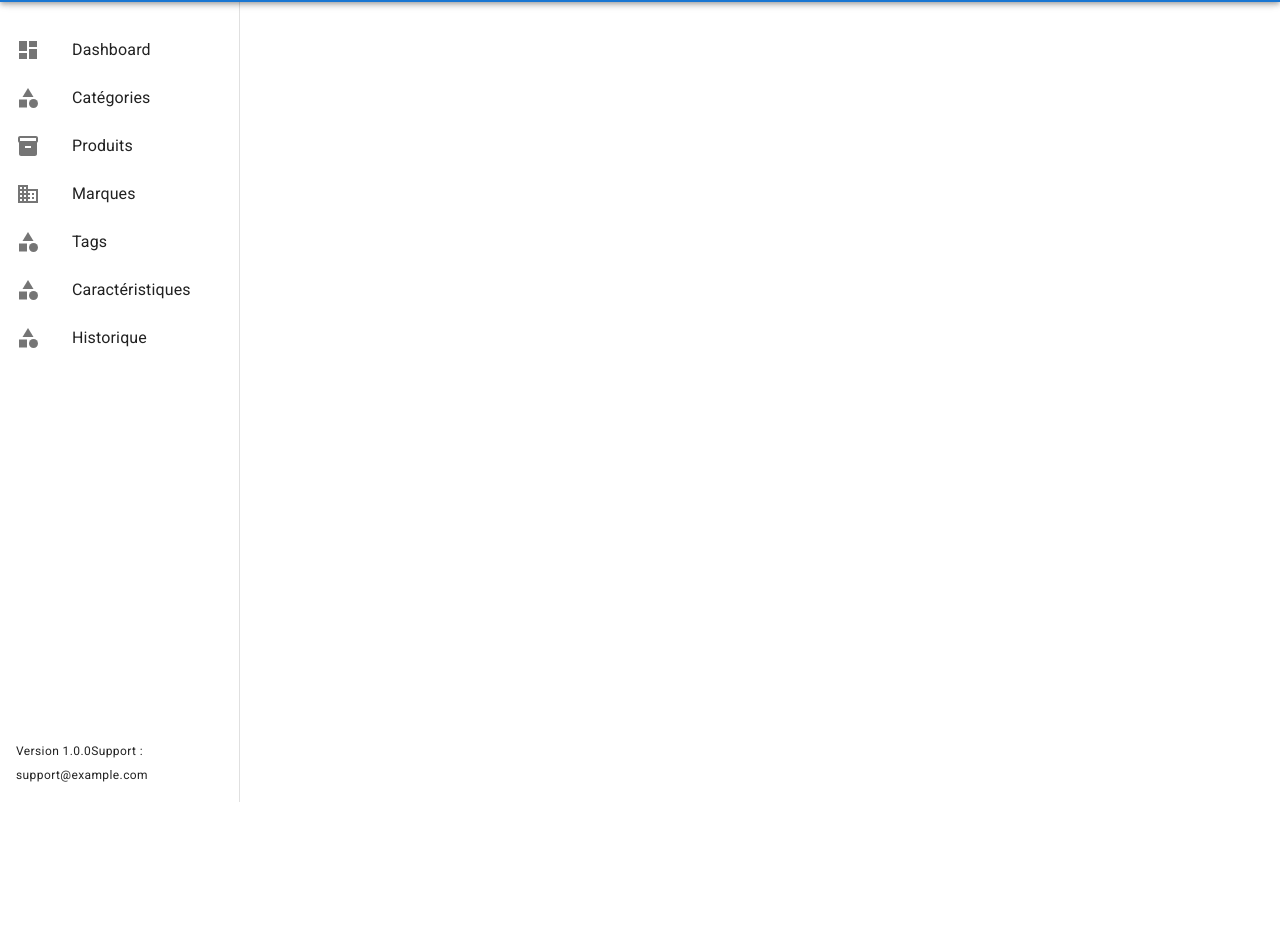
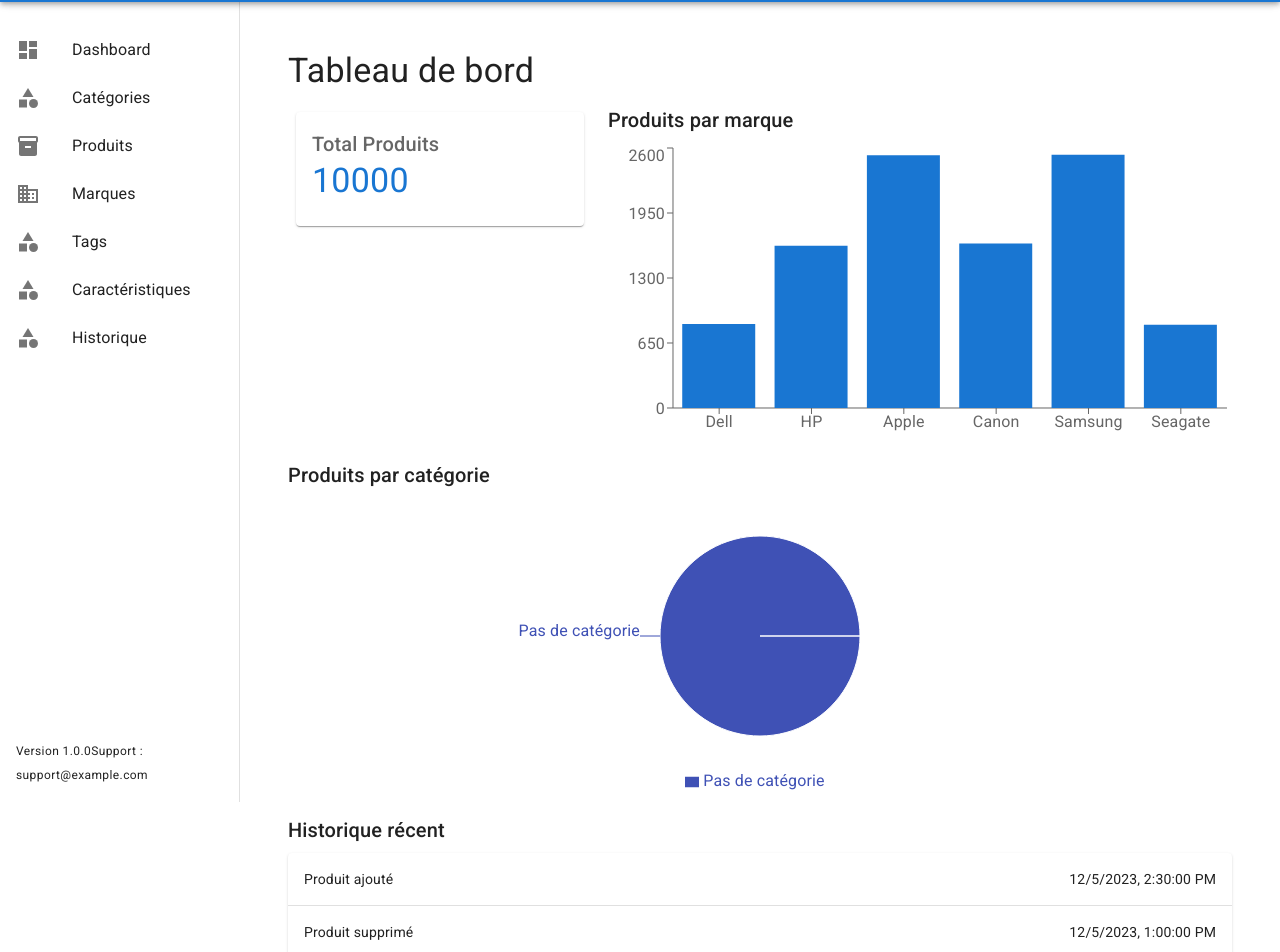
Before and after one commit to alexandreg67/pim, a React (Vite) app in the folder client/: page / in a window 1280 px wide. Shown: the part 62-1014 px from the top of the page. Before the commit the page ends 800 px from the top, so only its background shows below. Built offline with nearby package versions, Linux system fonts and the light colour scheme.

Commit message:
Implement dashboard components with charts and recent stats

```diff
--- a/client/package.json
+++ b/client/package.json
@@ -14,11 +14,12 @@
   "dependencies": {
     "@fontsource/roboto": "^5.0.0",
     "@mui/icons-material": "^5.16.9",
-    "@mui/material": "^5.13.0",
+    "@mui/material": "^5.16.9",
     "@mui/x-data-grid": "^6.9.0",
     "react": "^18.2.0",
     "react-dom": "^18.2.0",
-    "react-router-dom": "^7.0.2"
+    "react-router-dom": "^7.0.2",
+    "recharts": "^2.14.1"
   },
   "devDependencies": {
     "@emotion/babel-plugin": "^11.13.5",
--- /dev/null
+++ b/client/src/components/ProductsByBrandChart.tsx
@@ -0,0 +1,37 @@
+import Box from '@mui/material/Box';
+import Typography from '@mui/material/Typography';
+import React from 'react';
+import {
+  BarChart,
+  Bar,
+  XAxis,
+  YAxis,
+  Tooltip,
+  ResponsiveContainer,
+} from 'recharts';
+
+interface ProductsByBrandChartProps {
+  data: { categoryOrBrand: string; count: number }[];
+}
+
+const ProductsByBrandChart: React.FC<ProductsByBrandChartProps> = ({
+  data,
+}) => {
+  return (
+    <Box>
+      <Typography variant="h6" gutterBottom>
+        Produits par marque
+      </Typography>
+      <ResponsiveContainer width="100%" height={300}>
+        <BarChart data={data}>
+          <XAxis dataKey="categoryOrBrand" />
+          <YAxis />
+          <Tooltip />
+          <Bar dataKey="count" fill="#1976d2" />
+        </BarChart>
+      </ResponsiveContainer>
+    </Box>
+  );
+};
+
+export default ProductsByBrandChart;
--- /dev/null
+++ b/client/src/components/ProductsByCategoryChart.tsx
@@ -0,0 +1,54 @@
+import Box from '@mui/material/Box';
+import Typography from '@mui/material/Typography';
+import React from 'react';
+import {
+  PieChart,
+  Pie,
+  Cell,
+  Tooltip,
+  ResponsiveContainer,
+  Legend,
+} from 'recharts';
+
+interface ProductsByCategoryChartProps {
+  data: { categoryOrBrand: string; count: number }[];
+}
+
+const COLORS = ['#3f51b5', '#2196f3', '#f44336', '#4caf50'];
+
+const ProductsByCategoryChart: React.FC<ProductsByCategoryChartProps> = ({
+  data,
+}) => {
+  return (
+    <Box>
+      <Typography variant="h6" gutterBottom>
+        Produits par catégorie
+      </Typography>
+      <ResponsiveContainer width="100%" height={300}>
+        <PieChart>
+          <Pie
+            data={data}
+            dataKey="count"
+            nameKey="categoryOrBrand"
+            cx="50%"
+            cy="50%"
+            outerRadius={100}
+            fill="#8884d8"
+            label={(entry) => entry.categoryOrBrand}
+          >
+            {data.map((_, index) => (
+              <Cell
+                key={`cell-${index}`}
+                fill={COLORS[index % COLORS.length]}
+              />
+            ))}
+          </Pie>
+          <Tooltip />
+          <Legend />
+        </PieChart>
+      </ResponsiveContainer>
+    </Box>
+  );
+};
+
+export default ProductsByCategoryChart;
--- /dev/null
+++ b/client/src/components/RecentHistory.tsx
@@ -0,0 +1,54 @@
+import React from 'react';
+import {
+  Box,
+  Typography,
+  Table,
+  TableBody,
+  TableCell,
+  TableContainer,
+  TableRow,
+  Paper,
+} from '@mui/material';
+
+interface HistoryEntry {
+  action: string;
+  createdAt: string;
+}
+
+interface RecentHistoryProps {
+  history: HistoryEntry[];
+}
+
+const RecentHistory: React.FC<RecentHistoryProps> = ({ history }) => {
+  return (
+    <Box>
+      <Typography variant="h6" gutterBottom>
+        Historique récent
+      </Typography>
+      <TableContainer component={Paper}>
+        <Table>
+          <TableBody>
+            {history.length === 0 ? (
+              <TableRow>
+                <TableCell colSpan={2} align="center">
+                  Aucun historique récent
+                </TableCell>
+              </TableRow>
+            ) : (
+              history.map((entry, index) => (
+                <TableRow key={index}>
+                  <TableCell>{entry.action}</TableCell>
+                  <TableCell align="right">
+                    {new Date(entry.createdAt).toLocaleString()}
+                  </TableCell>
+                </TableRow>
+              ))
+            )}
+          </TableBody>
+        </Table>
+      </TableContainer>
+    </Box>
+  );
+};
+
+export default RecentHistory;
--- /dev/null
+++ b/client/src/components/StatCard.tsx
@@ -0,0 +1,24 @@
+import React from 'react';
+import { Card, CardContent, Typography } from '@mui/material';
+
+interface StatCardProps {
+  title: string;
+  value: number | string;
+}
+
+const StatCard: React.FC<StatCardProps> = ({ title, value }) => {
+  return (
+    <Card sx={{ minWidth: 200, margin: 1 }}>
+      <CardContent>
+        <Typography variant="h6" color="text.secondary">
+          {title}
+        </Typography>
+        <Typography variant="h4" color="primary">
+          {value}
+        </Typography>
+      </CardContent>
+    </Card>
+  );
+};
+
+export default StatCard;
--- /dev/null
+++ b/client/src/pages/Dashboard.tsx
@@ -0,0 +1,57 @@
+import React from 'react';
+import { Box, Grid, Typography } from '@mui/material';
+import StatCard from '../components/StatCard';
+import ProductsByBrandChart from '../components/ProductsByBrandChart';
+import ProductsByCategoryChart from '../components/ProductsByCategoryChart';
+import RecentHistory from '../components/RecentHistory';
+
+const drawerWidth = 240;
+
+const Dashboard: React.FC = () => {
+  const data = {
+    totalProducts: 10000,
+    productsByBrand: [
+      { categoryOrBrand: 'Dell', count: 840 },
+      { categoryOrBrand: 'HP', count: 1622 },
+      { categoryOrBrand: 'Apple', count: 2527 },
+      { categoryOrBrand: 'Canon', count: 1645 },
+      { categoryOrBrand: 'Samsung', count: 2533 },
+      { categoryOrBrand: 'Seagate', count: 833 },
+    ],
+    productsByCategory: [{ categoryOrBrand: 'Pas de catégorie', count: 10000 }],
+    recentHistory: [
+      { action: 'Produit ajouté', createdAt: '2023-12-05T14:30:00Z' },
+      { action: 'Produit supprimé', createdAt: '2023-12-05T13:00:00Z' },
+    ],
+    pendingCommunications: 5,
+  };
+
+  return (
+    <Box
+      sx={{
+        marginLeft: { sm: `${drawerWidth}px` },
+        padding: 3,
+      }}
+    >
+      <Typography variant="h4" gutterBottom>
+        Tableau de bord
+      </Typography>
+      <Grid container spacing={2}>
+        <Grid item xs={12} sm={4}>
+          <StatCard title="Total Produits" value={data.totalProducts} />
+        </Grid>
+        <Grid item xs={12} sm={8}>
+          <ProductsByBrandChart data={data.productsByBrand} />
+        </Grid>
+        <Grid item xs={12}>
+          <ProductsByCategoryChart data={data.productsByCategory} />
+        </Grid>
+        <Grid item xs={12}>
+          <RecentHistory history={data.recentHistory} />
+        </Grid>
+      </Grid>
+    </Box>
+  );
+};
+
+export default Dashboard;
--- a/client/src/routes/index.tsx
+++ b/client/src/routes/index.tsx
@@ -1,12 +1,13 @@
 import { createBrowserRouter } from 'react-router-dom';
 import MainLayout from '../layouts/MainLayout';
+import Dashboard from '../pages/Dashboard';
 
 const router = createBrowserRouter([
   {
     path: '/',
     element: (
       <MainLayout isAdmin={true}>
-        <div>Dashboard</div>
+        <Dashboard />
       </MainLayout>
     ),
   },
```
Also changed, not shown: 1 other file (tests, documents, lock files or other folders).
